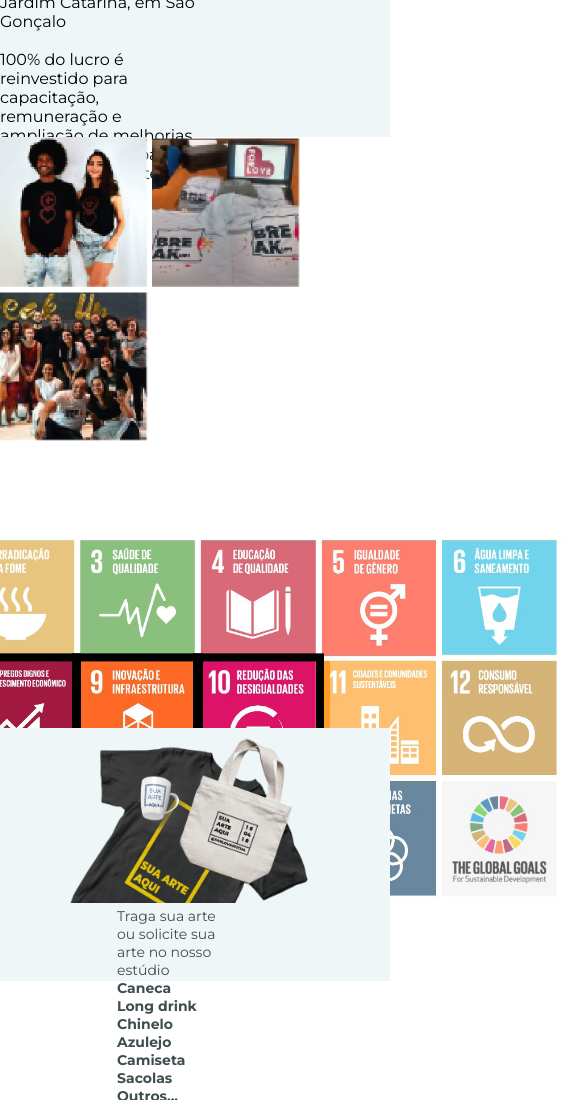
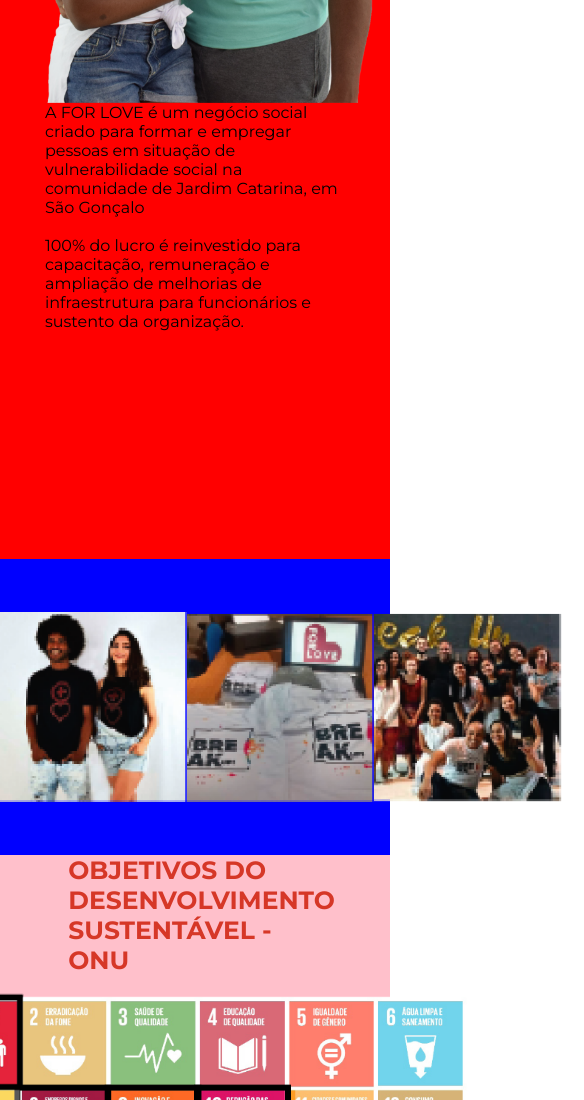
Before and after one commit to nathaliacarmo/projeto-for-love, a plain HTML site: page index.html in a window 390 px wide. Shown: the part 580-1680 px from the top of the page, 584 px wide, since content can reach past the window. Drawn offline with Linux system fonts and the light colour scheme.

Commit message:
Alinhando responsivo para tablet e nomeclatura

```diff
--- a/style.css
+++ b/style.css
@@ -18,94 +18,52 @@
 }
 .containerLove{
 	width: 100%;
-	height: 26%;
+	height: 72vh;
 	display: flex;
+	justify-content: center;
+	align-items: center;
 	background-color: #EFF6F8;
 }
-@media (max-width: 768px) {
-	.containerLove {
-		width: 100%;
-		height: 85vh;
-		flex-direction: column;
-	}
 
-}
-.containerLove__blockone {
+.containerLove__blockfirst {
 	width: 50vw;
-	height: 60vh;
 	display: flex;
 	justify-content: center;
 	align-items: center;
 }
-@media (max-width: 768px) {
-	.containerLove__blockone{
-		width: 100vw;
-		height: 70vh;
-	}
-}
 .containerLove__img {
 	height: 455px;
 }
-.containerLove__blocktwo {
+.containerLove__blocksecond {
 	width: 40vw;
 	display: flex;
 	justify-content: center;
 	align-items: center;
 	flex-direction: column;
 }
-@media (max-width: 768px) {
-	.containerLove__blocktwo{
-		width: 100vw;
-	}
-}
 .containerLove__paragrafo {
-	width: 23vw;
+	width: 300px;
 	font-size: 16px;
 }
-@media (max-width: 768px) {
-	.containerLove__paragrafo{
-		width: 50vw;
-	}
-}
 .containerObjetivos {
+	width: 100%;
 	height: 100vh;
 	display: flex;
 	flex-wrap: wrap;
 	justify-content: center;
 	flex-direction: row;
 }
-@media (max-width: 768px) {
-	.containerObjetivos {
-		width: 100vw;
-		height: 70vh
-	}
-
-}
-.containerObjetivos__blockone {
+.containerObjetivos__blockfirst {
 	width: 30vw;
-	height: 100vh;
 	display: flex;
 	justify-content: space-between;
 	align-items: center;
 	flex-direction: column;
 }
-@media (max-width: 768px) {
-	.containerObjetivos__blockone {
-		width: 100vw;
-		height: 20vh;
-		flex-direction: row;
-	}
-
+.containerObjetivos__photos {
+	height: 190px;
 }
-.containerObjetivos__photos {
-	height: 200px;
-}
-@media (max-width: 768px) {
-	.containerObjetivos__photos {
-		height: 150px;
-	}
-}
-.containerObjetivos__blocktwo {
+.containerObjetivos__blocksecond {
 	width: 65vw;
 	height: 90vh;
 	display: flex;
@@ -113,37 +71,14 @@
 	flex-direction: column;
 	margin-top: 80px;
 }
-@media (max-width: 768px) {
-	.containerObjetivos__blocktwo {
-		width: 100vw;
-	}
-
-}
 .containerObjetivos__title {
-	width: 50vw;
+	width: 40vw;
 	font-size: 25px;
 	color: #D63727;
 	margin-top: 30px;
 }
-@media (max-width: 768px) {
-	.containerObjetivos__title {
-		width: 73	vw;
-		font-size: 17px;
-		margin-top: 0;
-	}
-
-}
-.containerObjetivos__img {
-	width: 650px;
-}
-@media (max-width: 887px) {
-	.containerObjetivos__img {
-	width: 540px;
-}
-@media (max-width: 768px) {
-	.containerObjetivos__img {
-		width: 500px;
-	}
+.containerObjetivos__table {
+	width: 575px;
 }
 .containerProdutos {
 	width: 100%;
@@ -153,64 +88,58 @@
 	align-items: center;
 	background-color: #EFF6F8;
 }
-@media (max-width: 768px) {
-	.containerProdutos {
-		width: 100vw;
-		height: 30vh;
-	}
-}
-@media (max-width: 425px) {
-	.containerProdutos {
-		flex-direction: column;
-	}
-}
-.containerProdutos__blockImg {
-	width: 60vw;
+.containerProdutos__blockfirst {
+	width: 70%;
 	height: 55vh;
-}
-@media (max-width: 768px) {
-	.containerProdutos__blockImg {
-		width: 50vw;
-	}
 }
 .containerProdutos__img {
 	height: 380px;
 }
-@media (max-width: 768px) {
-	.containerProdutos__img {
-		height: 175px;
-	}
-}
 .containerProdutos__blockList {
-	width: 35vw;
+	width: 30%;
 	display: flex;
 	justify-content: center;
 	align-items: flex-start;
 	flex-direction: column;
-}
-@media (max-width: 768px) {
-	.containerProdutos__blockList{
-		width: 40vw;
-	}
 }
 .containerProdutos__paragrafo {
 	width: 16vw;
 	font-size: 18px;
 	color: #3E4D4F;
 }
-@media (max-width: 768px) {
-	.containerProdutos__paragrafo {
-		width: 30vw;
-		font-size: 14px;
-	}
-}
 li {
 	font-size: 18px;
 	font-weight: bold;
 	color: #3E4D4F;
 }
-@media (max-width: 768px){
-	li {
-		font-size: 14px;
+@media (max-width: 768px) {
+	.containerLove {
+		height: 135vh;
+		flex-direction: column;
+		background-color: red;
 	}
+	.containerObjetivos__blockfirst {
+		width: 100%;
+		height: 35vh;
+		flex-direction: row;
+		background-color: blue;
+	}
+	.containerObjetivos__blocksecond {
+		width: 100%;
+		height: 90vh;
+		background-color: pink;
+		margin: 0;
+	}
+	.containerObjetivos__title {
+		width: 65%;
+		margin: 0;
+	}
+	.containerProdutos {
+		width: 100%;
+		height: 55vh;
+		background-color: yellow;
+	}
+	.containerProdutos__img {
+		height: 302px;
 }
+}
```
